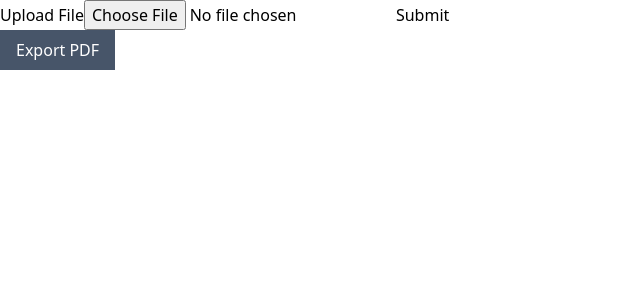
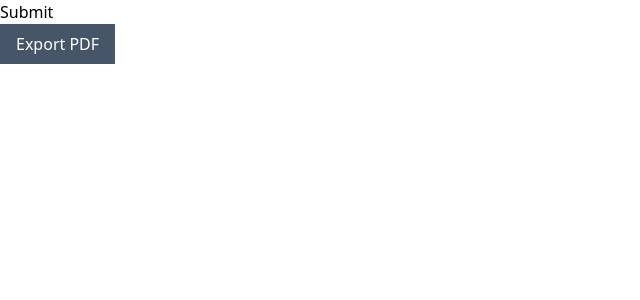
Before and after one commit to nsginx/convert-to-pdf, a React (Vite) app: page / in a window 1280 px wide. Shown: the top 300 px of the page, without its empty margins (0-640 px from the left). Built offline with nearby package versions, Linux system fonts and the light colour scheme.

Commit message:
mini change

```diff
--- a/src/App.jsx
+++ b/src/App.jsx
@@ -1,10 +1,8 @@
 import { useState } from 'react'
-import reactLogo from './assets/react.svg'
-import viteLogo from '/vite.svg'
 import './App.css'
 import Display from './Display.jsx';
 import generatePDF, { Resolution, Margin } from 'react-to-pdf';
-import * as xlsx from 'xlsx';
+// import * as xlsx from 'xlsx';
 
 const options= {
   // method: 'save',
@@ -264,13 +262,6 @@ function App() {
 
     <>
       <form onSubmit={handleSubmit}>
-          <label htmlFor="upload">Upload File</label>
-          <input
-              type="file"
-              name="upload"
-              id="upload"
-              onChange={readUploadFile}
-          />
           <button type="submit">Submit</button>
       </form>
       {data && <Display data={data}/>}
--- a/src/Display.jsx
+++ b/src/Display.jsx
@@ -1,11 +1,6 @@
 import React from 'react'
 // import data from './assets/data.json'
 import JsPDF from 'jspdf';
-import { FaWarehouse } from "react-icons/fa";
-import { MdCable } from "react-icons/md";
-import { GiFarmTractor } from "react-icons/gi";
-import tractor from './assets/tractor-solid.svg'
-import dummy from './assets/1500x500.jpeg'
 import ReactEcharts from "echarts-for-react";
 
 
```
